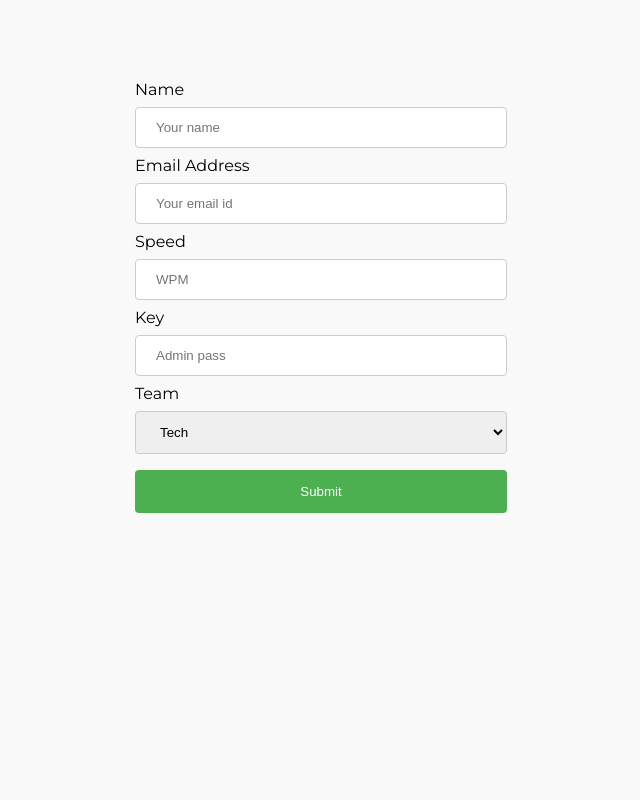
After one commit to Rfrixy/cdtype, a Flask app: page /createuser in a window 1280 px wide. The commit adds this page. Shown: the whole page, without its empty margins (319-959 px from the left). Run offline with Flask 2, Linux system fonts and the light colour scheme.

Commit message:
added admin auth with auto update

```diff
--- a/app/__init__.py
+++ b/app/__init__.py
@@ -1,15 +1,31 @@
-import random
+import random,datetime
 from flask import Flask
 from pymongo import MongoClient
 import os
 from flask import (
-    render_template
+    render_template, request, session
 )
+from flask_mail import Mail, Message
+from werkzeug.security import check_password_hash, generate_password_hash
 
 def create_app(database_uri=None, debug=True):
     app = Flask(__name__, instance_relative_config=True)
     app.debug = debug
 
+    mail_settings = {
+        "MAIL_SERVER": 'smtp.gmail.com',
+        "MAIL_PORT": 465,
+        "MAIL_USE_TLS": False,
+        "MAIL_USE_SSL": True,
+        "MAIL_USERNAME": 'localizedtypingolympics@gmail.com',
+        "MAIL_PASSWORD": 'd1i2v3e4s5h6'
+    }
+
+    app.config.from_mapping(
+        SECRET_KEY='flaskycordovadev',
+    )
+    app.config.update(mail_settings)
+    mail = Mail(app)
     # connectTimeoutMS=30000, socketTimeoutMS=None, socketKeepAlive=True, connect=False, maxPoolsize=1
     client = MongoClient("mongodb://divesh:divesh123@ds123012.mlab.com:23012/typetest",connectTimeoutMS=30000, socketTimeoutMS=None, socketKeepAlive=True, connect=False, maxPoolsize=1)
     db = client.typetest
@@ -21,18 +37,72 @@ def create_app(database_uri=None, debug=True):
     except OSError:
         pass
 
-    @app.route('/')
+    def sendLoginMail(mailid):
+        with app.app_context():
+            pwdlink = "cdtype.herokuapp.com/?user=divesh.naidu@collegedunia.com&hash=%s"%generate_password_hash(mailid[::-1])
+            msg = Message(subject="CDTYPE login details",
+                          sender=app.config.get("MAIL_USERNAME"),
+                          recipients=[mailid], # replace with your email for testing
+                          body="Please click the following link to login "+pwdlink
+                          )
+            mail.send(msg)
+
+
+    @app.route('/createuser')
+    def create_user():
+        return render_template('create_user.html')
+
+    @app.route('/postscore',methods=['POST'])
+    def post_score():
+        mailid = session.get('user_mail')
+        if (mailid):
+            check_and_update_speed(mailid,request.form.get('speed',0.0))
+        return 'false'
+
+    def get_user(email):
+        user = list(db.scores.find({'email':email}))
+        if len(user)!=1:
+            error = 'no user found'
+            return False
+        print ('found ', user)
+        return user[0]
+
+    def check_and_update_speed(email,speed):
+        try:
+            speed = float(speed)
+        except:
+            return
+        user = list(db.scores.find({'email':email}))[0]
+        old_speed = float(user['speed'])
+        print ('found speed', old_speed)
+        if speed > old_speed:
+            db.scores.update({'email':email},{'$set':{'speed':speed,'achieved_on': datetime.datetime.now()}})
+
+    @app.route('/', methods=('GET', 'POST'))
     def hello():
+        if request.method == 'POST':
+            if(request.form['pwd']=='cordova'):
+                username = request.form['name']
+                email = request.form['email']
+                dept = request.form['team']
+                speed = float(request.form.get('speed',0))
+                user = get_user(email)
+                if user:
+                    check_and_update_speed(email,float(speed))
+                else:
+                    print ('speedtype',type(speed))
+                    db.scores.insert({'email': email, 'name':username, 'speed':speed, 'achieved_on': datetime.datetime.now(), 'dept':dept})
+                    print('created user with', request.form)
+                    user = get_user(email)
+                session.clear()
+                session['user_mail'] = user['email']
+
         texts = db.texts.find();
         textlist = list(texts)
         chosen_text = random.choice(textlist)['text']
-        print (chosen_text)
         return render_template("index.html",
             scores= sorted(list(speed_results.find()), key=lambda x : x['speed'],reverse=True),
+            mailid = session.get('user_mail'),
             text = chosen_text)
 
     return app
-
-# app = create_app()
-# app = create_app(config.DATABASE_URI, debug=True)
-# app.run()
--- a/app/static/typestyle.css
+++ b/app/static/typestyle.css
@@ -192,7 +192,7 @@ textarea {
   text-align: left;
   text-shadow: 0 0 6px rgba(0, 0, 0, 0.6);
   border-top: 3px solid #222;
-  font-size: 12px;
+  font-size: 16px;
 }
 .settings a {
   color: #fff;
--- /dev/null
+++ b/app/templates/create_user.html
@@ -0,0 +1,88 @@
+{% extends 'base.html' %}
+
+{% block content %}
+
+<style>
+input[type=text], select,[type=email],[type=password],[type=number] {
+    width: 100%;
+    padding: 12px 20px;
+    margin: 8px 0;
+    display: inline-block;
+    border: 1px solid #ccc;
+    border-radius: 4px;
+    box-sizing: border-box;
+}
+
+input[type=submit] {
+    width: 100%;
+    background-color: #4CAF50;
+    color: white;
+    padding: 14px 20px;
+    margin: 8px 0;
+    border: none;
+    border-radius: 4px;
+    cursor: pointer;
+}
+
+input[type=submit]:hover {
+    background-color: #45a049;
+}
+
+div {
+    border-radius: 5px;
+    padding: 20px;
+    width:100%;
+    height: 100vh;
+    display: flex;
+    align-items: center;
+    justify-content: center;
+}
+form{
+  width: 30%;
+  padding-bottom: 25vh;
+}
+html {
+    height: 100%;
+}
+
+</style>
+
+
+<!-- <h3>Using CSS to style an HTML Form</h3> -->
+
+<div>
+  <form action="/" method="post">
+    <label for="fname">Name</label>
+    <input type="text" id="name" name="name" placeholder="Your name" required>
+
+    <label for="email">Email Address</label>
+    <input type="email" id="email" name="email" placeholder="Your email id" required>
+
+    <label for="speed">Speed</label>
+    <input type="number" id="speed" name="speed" placeholder="WPM">
+
+    <label for="pwd">Key</label>
+    <input type="password" id="pwd" name="pwd" placeholder="Admin pass" required>
+
+    <label for="dept">Team</label>
+    <select id="team" name="team" required>
+      <option value="Tech">Tech</option>
+      <option value="Content">Content</option>
+      <option value="Client">Client</option>
+      <option value="Sales">Sales</option>
+      <option value="Mail">Mail</option>
+      <option value="Mobile">Mobile</option>
+      <option value="Admin">Admin</option>
+      <option value="Operations">Operations</option>
+      <option value="Product">Product</option>
+      <option value="Graphic">Graphic</option>
+      <option value="SEO">SEO</option>
+      <option value="HR">HR</option>
+    </select>
+
+    <input type="submit" value="Submit">
+  </form>
+</div>
+
+
+{% endblock %}
--- a/app/templates/index.html
+++ b/app/templates/index.html
@@ -53,8 +53,8 @@
   <!-- <textarea name="" id="input_text" cols="30" rows="10">where</textarea> -->
   </div>
   <div class="settings">
-    <span>The leaderboard does not automatically update! </span>
-    <span style="float:right;">Ping divesh.naidu@collegedunia.com if you want your score on the leaderboard. </span>
+    <span>{{ 'The leaderboard will update automatically!' if mailid else 'The leaderboard does not automatically update!' }} </span>
+    <span style="float:right;">{{ 'Currently logged in as '+mailid if mailid else 'Ping divesh.naidu@collegedunia.com if you want your score on the leaderboard.' }} </span>
     <!-- <a href="#" id="reset">Reset</a> | <a href="#" id="change">Change text</a> | <a href="#" id="pause">Pause II</a> -->
   </div>
 </div>
--- a/requirements.txt
+++ b/requirements.txt
@@ -1,5 +1,7 @@
+blinker==1.4
 click==6.7
 Flask==1.0.2
+Flask-Mail==0.9.1
 gunicorn==19.9.0
 itsdangerous==0.24
 Jinja2==2.10
```
Also changed, not shown: app/static/typing.js (+9 -0 lines).
